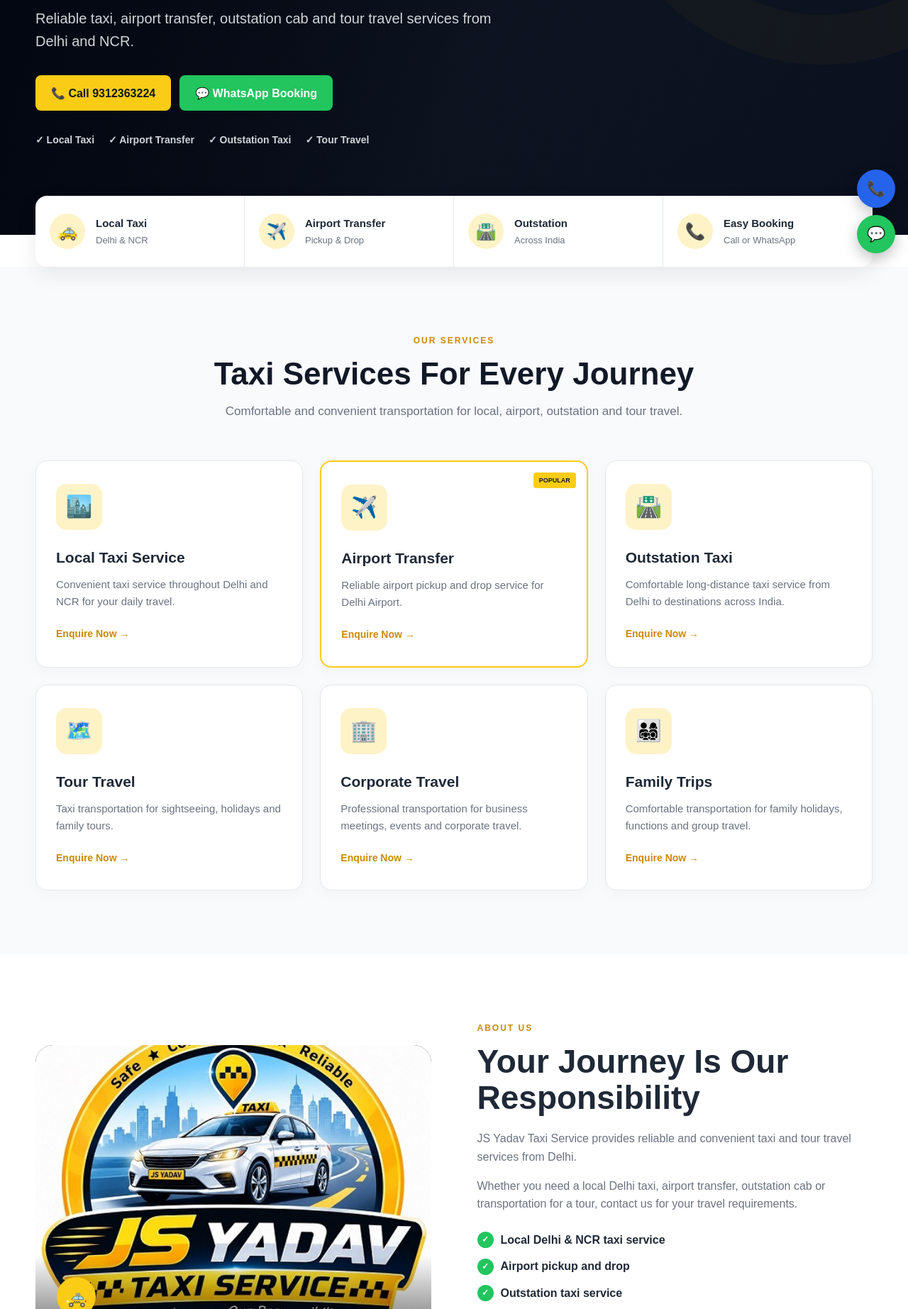
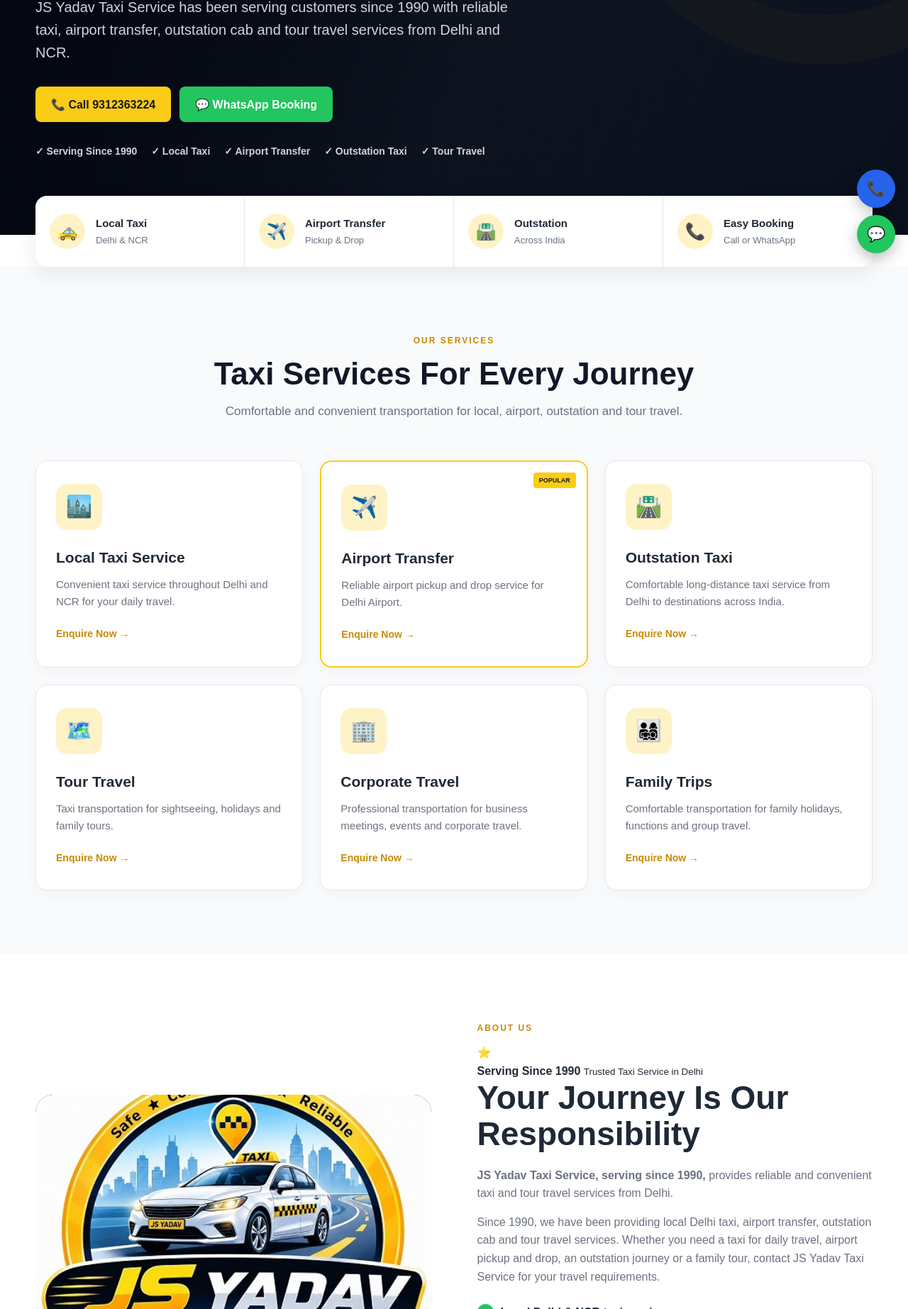
Before and after one commit to devendrayadav9/JsYadavTaxiService, a plain HTML site: page index.html in a window 1280 px wide. Shown: the part 425-2270 px from the top of the page at 71% size. Drawn offline with Linux system fonts and the light colour scheme.

Commit message:
Update index.html
Update about

```diff
--- a/index.html
+++ b/index.html
@@ -1,5 +1,6 @@
 <!DOCTYPE html>
 <html lang="en">
+
 <head>
 
     <meta charset="UTF-8">
@@ -8,10 +9,10 @@
           content="width=device-width, initial-scale=1.0">
 
     <meta name="description"
-          content="JS Yadav Taxi Service provides reliable taxi, airport transfer, local Delhi taxi, outstation taxi and tour travel services. Call 9312363224.">
+          content="JS Yadav Taxi Service, serving since 1990, provides reliable taxi, airport transfer, local Delhi taxi, outstation taxi and tour travel services from Delhi. Call 9312363224.">
 
     <meta name="keywords"
-          content="JS Yadav Taxi Service, Delhi taxi service, Kirti Nagar taxi, Delhi cab, airport taxi Delhi, outstation taxi Delhi, Delhi tour taxi">
+          content="JS Yadav Taxi Service, JS Yadav Taxi Service since 1990, Delhi taxi service, Kirti Nagar taxi, Delhi cab, airport taxi Delhi, outstation taxi Delhi, Delhi tour taxi">
 
     <meta name="author"
           content="JS Yadav Taxi Service">
@@ -20,13 +21,14 @@
           content="#111827">
 
     <title>
-        JS Yadav Taxi Service | Delhi Taxi & Tour Service
+        JS Yadav Taxi Service Since 1990 | Delhi Taxi & Tour Service
     </title>
 
     <link rel="stylesheet"
           href="css/style.css">
 
 </head>
+
 
 <body>
 
@@ -124,6 +126,9 @@
         <div class="hero-badge">
 
             🚕 Trusted Taxi Service in Delhi
+            <span class="since-badge">
+                Since 1990
+            </span>
 
         </div>
 
@@ -140,9 +145,10 @@
 
         <p>
 
-            Reliable taxi, airport transfer,
-            outstation cab and tour travel services
-            from Delhi and NCR.
+            JS Yadav Taxi Service has been serving customers
+            since 1990 with reliable taxi, airport transfer,
+            outstation cab and tour travel services from
+            Delhi and NCR.
 
         </p>
 
@@ -170,6 +176,10 @@
 
 
         <div class="hero-features">
+
+            <span>
+                ✓ Serving Since 1990
+            </span>
 
             <span>
                 ✓ Local Taxi
@@ -480,7 +490,7 @@
         <div class="about-image">
 
             <img src="images/hero-taxi.jpg"
-                 alt="JS Yadav Taxi Service">
+                 alt="JS Yadav Taxi Service Since 1990">
 
             <div class="about-overlay">
 
@@ -507,24 +517,55 @@
                 ABOUT US
             </span>
 
+
+            <!-- SINCE 1990 BADGE -->
+
+            <div class="since-1990">
+
+                <span class="since-icon">
+                    ⭐
+                </span>
+
+                <div>
+
+                    <strong>
+                        Serving Since 1990
+                    </strong>
+
+                    <small>
+                        Trusted Taxi Service in Delhi
+                    </small>
+
+                </div>
+
+            </div>
+
+
             <h2>
                 Your Journey Is Our Responsibility
             </h2>
 
+
             <p>
 
-                JS Yadav Taxi Service provides reliable
-                and convenient taxi and tour travel
-                services from Delhi.
+                <strong>
+                    JS Yadav Taxi Service, serving since 1990,
+                </strong>
+                provides reliable and convenient taxi and tour
+                travel services from Delhi.
 
             </p>
 
+
             <p>
 
-                Whether you need a local Delhi taxi,
-                airport transfer, outstation cab or
-                transportation for a tour, contact us
-                for your travel requirements.
+                Since 1990, we have been providing local Delhi
+                taxi, airport transfer, outstation cab and tour
+                travel services. Whether you need a taxi for
+                daily travel, airport pickup and drop, an
+                outstation journey or a family tour, contact
+                JS Yadav Taxi Service for your travel
+                requirements.
 
             </p>
 
@@ -554,6 +595,11 @@
                 <li>
                     <span>✓</span>
                     Easy phone and WhatsApp booking
+                </li>
+
+                <li>
+                    <span>✓</span>
+                    Serving Delhi customers since 1990
                 </li>
 
             </ul>
@@ -713,6 +759,7 @@
             </h2>
 
             <p>
+                Trusted taxi service in Delhi since 1990.
                 We make your taxi booking simple and convenient.
             </p>
 
@@ -783,12 +830,12 @@
                 </div>
 
                 <h3>
-                    Customer Focused
+                    Serving Since 1990
                 </h3>
 
                 <p>
-                    We aim to provide a comfortable
-                    and convenient travel experience.
+                    JS Yadav Taxi Service has been
+                    serving customers since 1990.
                 </p>
 
             </div>
@@ -812,7 +859,7 @@
         <div>
 
             <span>
-                READY TO TRAVEL?
+                SERVING SINCE 1990
             </span>
 
             <h2>
@@ -1095,6 +1142,11 @@
                                 id="date"
                                 required>
 
+                            <small class="date-help">
+                                Booking available for today
+                                and the next 15 days.
+                            </small>
+
                         </div>
 
 
@@ -1203,6 +1255,9 @@
 
 
             <p>
+                <strong>
+                    Serving Since 1990.
+                </strong>
                 Reliable taxi, airport transfer,
                 outstation and tour travel service
                 from Delhi.
@@ -1297,6 +1352,10 @@
                 Delhi-110015
             </p>
 
+            <p>
+                ⭐ Serving Since 1990
+            </p>
+
         </div>
 
     </div>
@@ -1314,7 +1373,7 @@
             </p>
 
             <p>
-                Delhi Taxi & Tour Service
+                Delhi Taxi & Tour Service | Since 1990
             </p>
 
         </div>
@@ -1341,7 +1400,7 @@
     </a>
 
 
-    <a href="https://wa.me/919310501188"
+    <a href="https://wa.me/919312363224?text=Hello%20JS%20Yadav%20Taxi%20Service%2C%20I%20want%20to%20book%20a%20taxi."
        target="_blank"
        rel="noopener"
        class="floating-whatsapp"
@@ -1355,7 +1414,12 @@
 
 
 
+<!-- =====================================================
+     JAVASCRIPT
+===================================================== -->
+
 <script src="js/script.js"></script>
+
 
 </body>
 </html>
```
